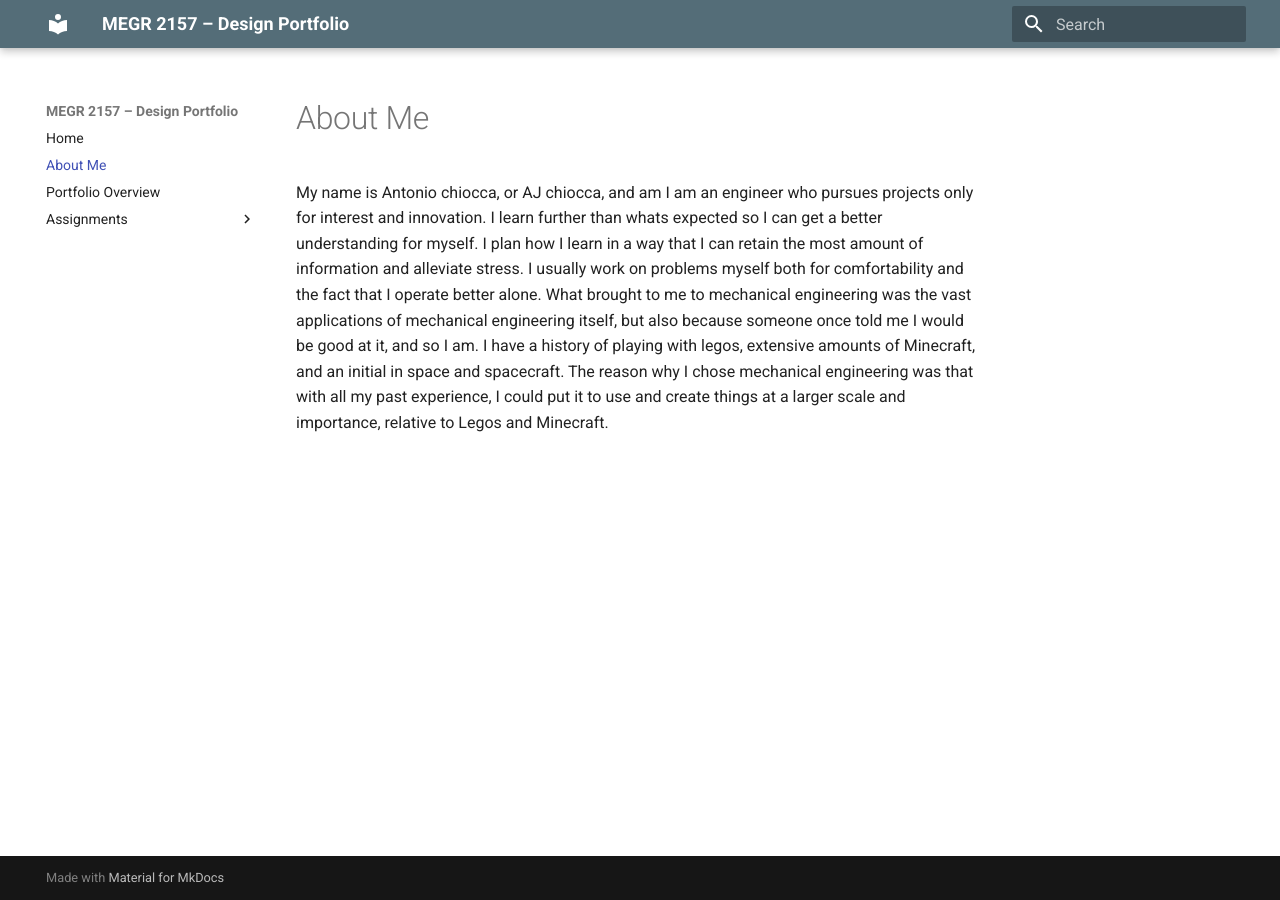
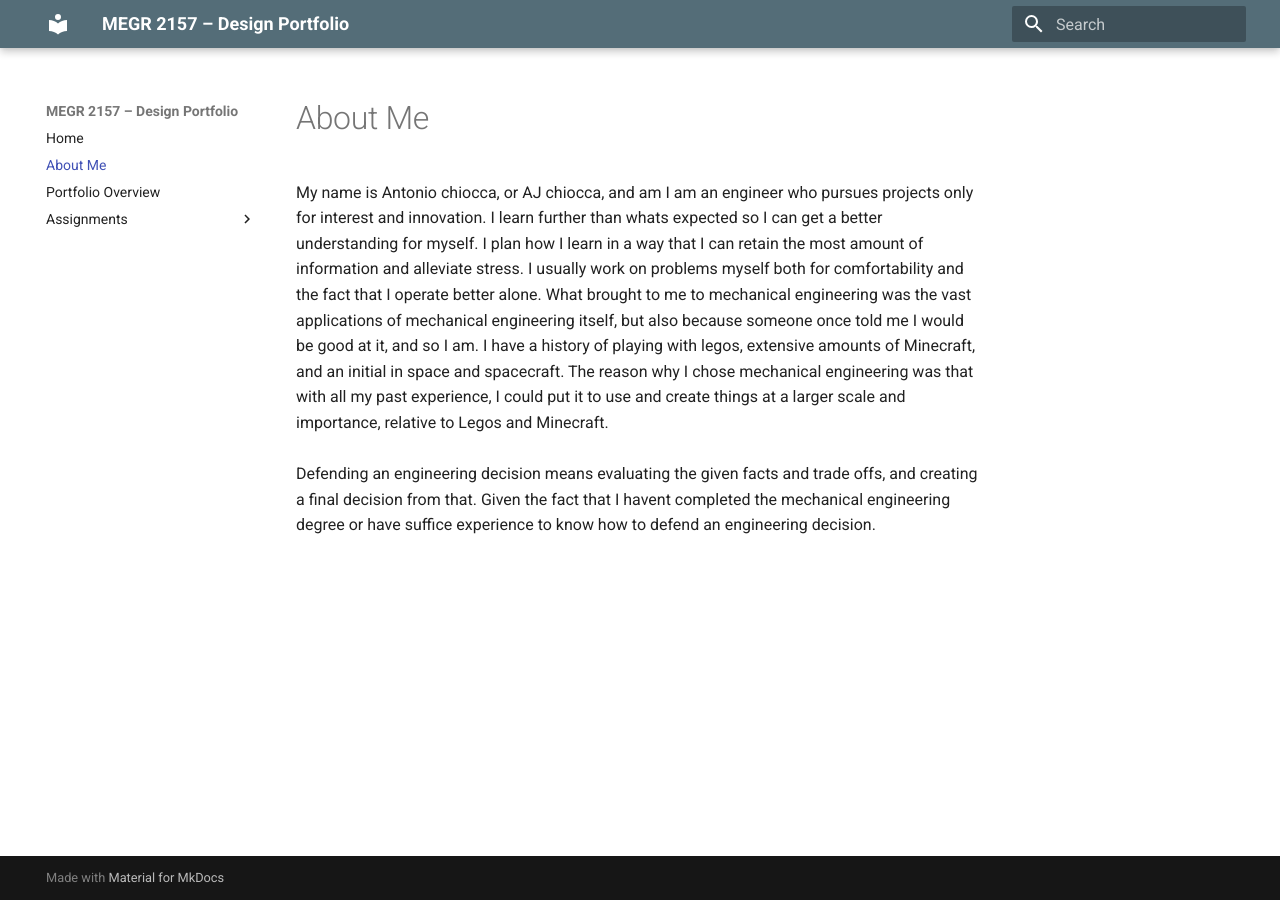
Before and after one commit to ajchiocca/megr2157-portfolio, an MkDocs documentation site: the page built from docs/aboutme/index.md, in a window 1280 px wide. Built offline with MkDocs 1.6.1 and Material for MkDocs 9.7.7, drawn with Linux system fonts in a browser that asks for light colours.

Commit message:
Update index.md

```diff
--- a/docs/aboutme/index.md
+++ b/docs/aboutme/index.md
@@ -1,2 +1,5 @@
 #About Me
 My name is Antonio chiocca, or AJ chiocca, and am I am an engineer who pursues projects only for interest and innovation. I learn further than whats expected so I can get a better understanding for myself. I plan how I learn in a way that I can retain the most amount of information and alleviate stress. I usually work on problems myself both for comfortability and the fact that I operate better alone. What brought to me to mechanical engineering was the vast applications of mechanical engineering itself, but also because someone once told me I would be good at it, and so I am. I have a history of playing with legos, extensive amounts of Minecraft, and an initial in space and spacecraft. The reason why I chose mechanical engineering was that with all my past experience, I could put it to use and create things at a larger scale and importance, relative to Legos and Minecraft.
+<br>
+<br>
+Defending an engineering decision means evaluating the given facts and trade offs, and creating a final decision from that. Given the fact that I havent completed the mechanical engineering degree or have suffice experience to know how to defend an engineering decision.
```
